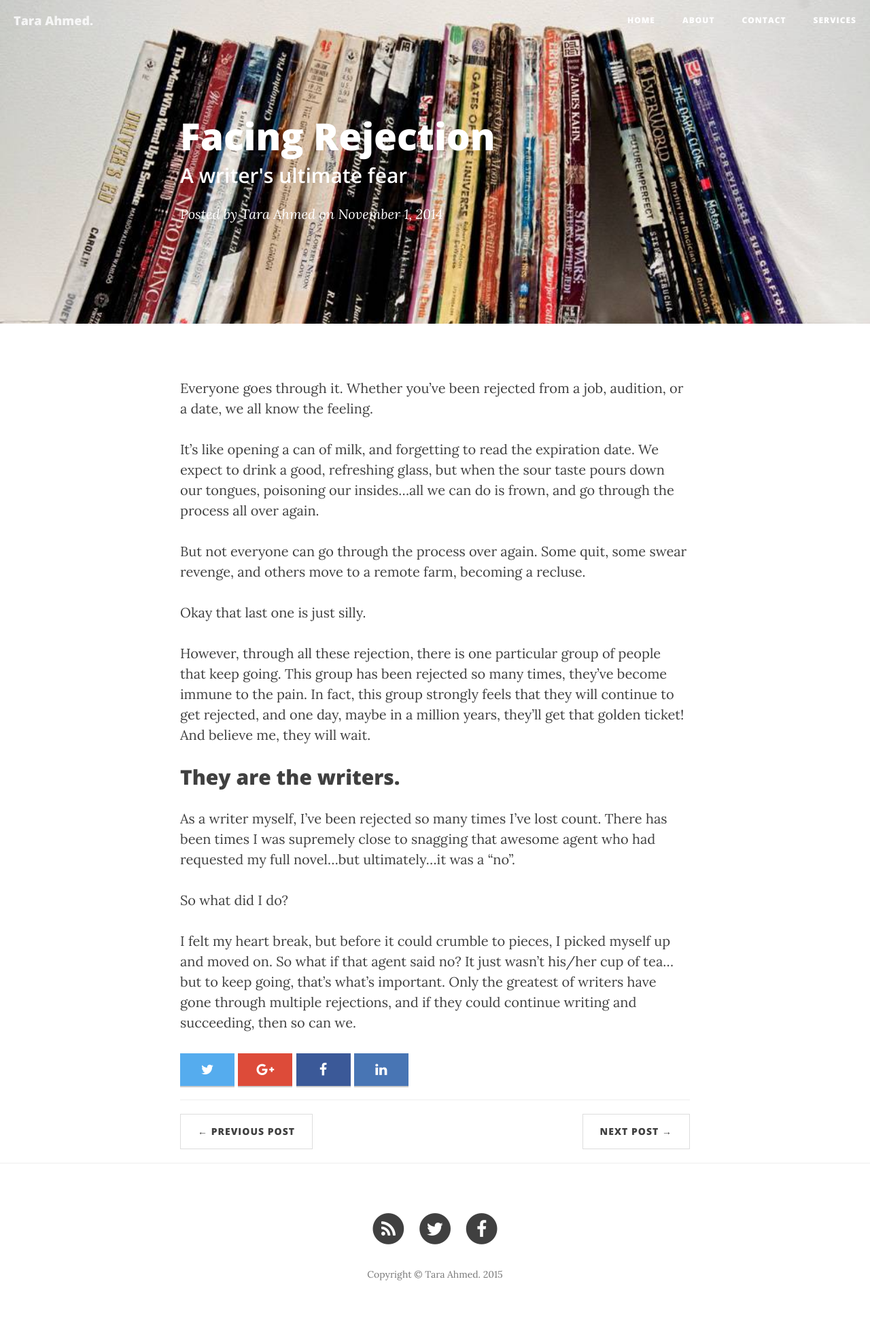
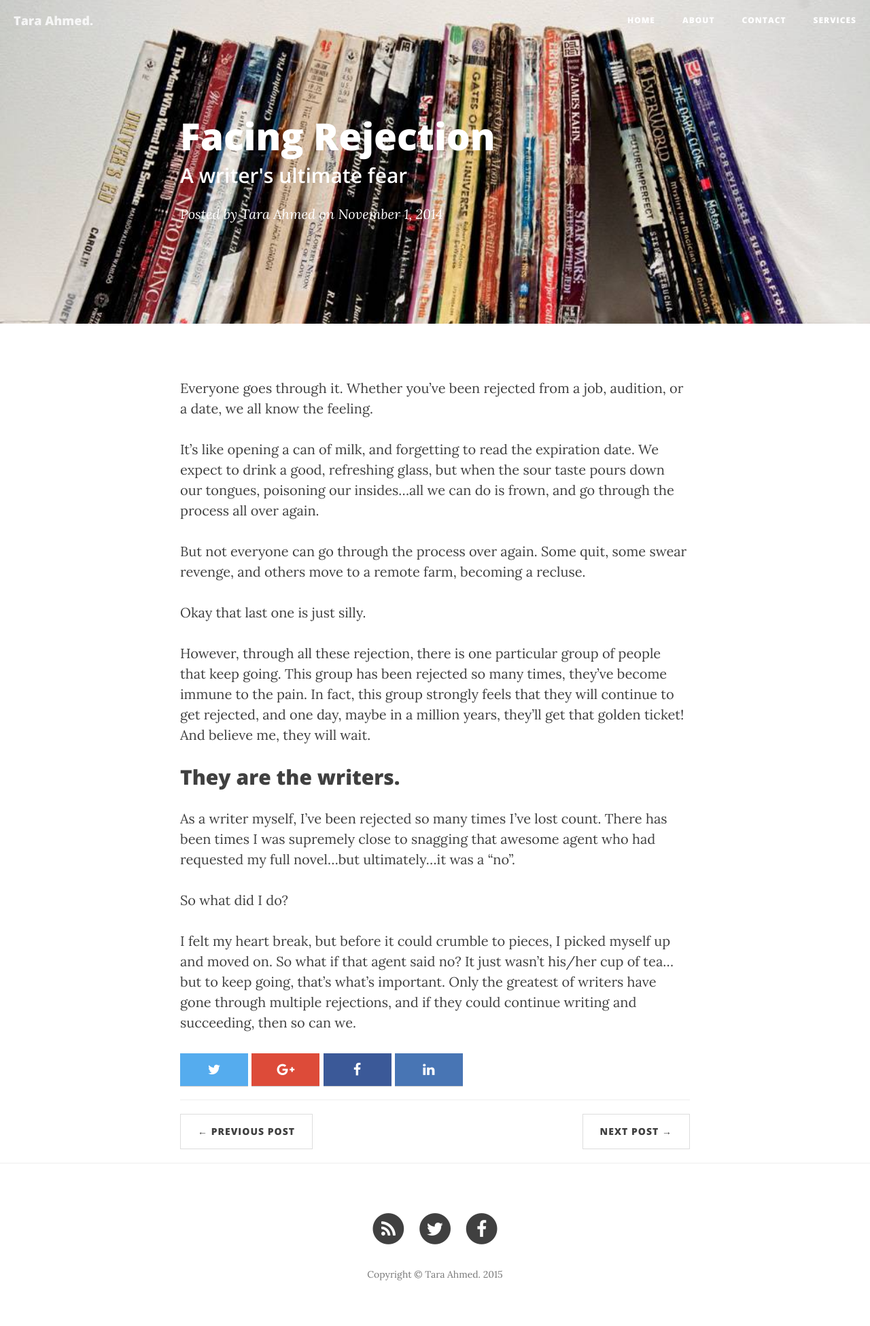
Before and after one commit to taraahmed/taraahmed.github.io, a Jekyll site: the page built from _posts/2014-11-01-facing-rejection.markdown, in a window 1280 px wide. Shown: the whole page at 68% size. Built offline with Jekyll 4.4.1, drawn with Linux system fonts in a browser that asks for light colours; nearby versions of some CDN libraries.

Commit message:
Update clean-blog.css

```diff
--- a/css/clean-blog.css
+++ b/css/clean-blog.css
@@ -403,8 +403,8 @@ body {
     color: #ffffff;
     border: none;
     padding: 0.5em;
-    width: 4em;
-    box-shadow: 0 2px 0 0 rgba(0,0,0,0.2);
+    width: 5em;
+    box-shadow: 0 1px 0 0 rgba(0,0,0,0.2);
     outline: none;
     text-align: center;
 }
@@ -425,4 +425,3 @@ body {
 .share-btn.google-plus { background: #dd4b39; }
 .share-btn.facebook    { background: #3B5998; }
 .share-btn.linkedin    { background: #4875B4; }
-.share-btn.email       { background: #444444; }
```
